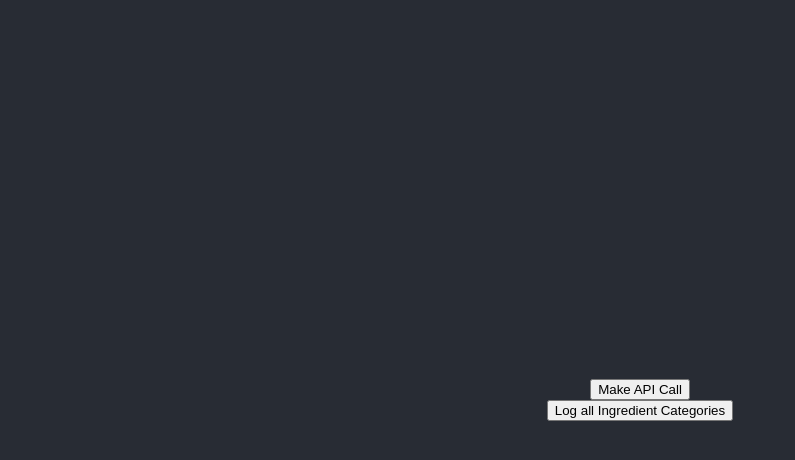
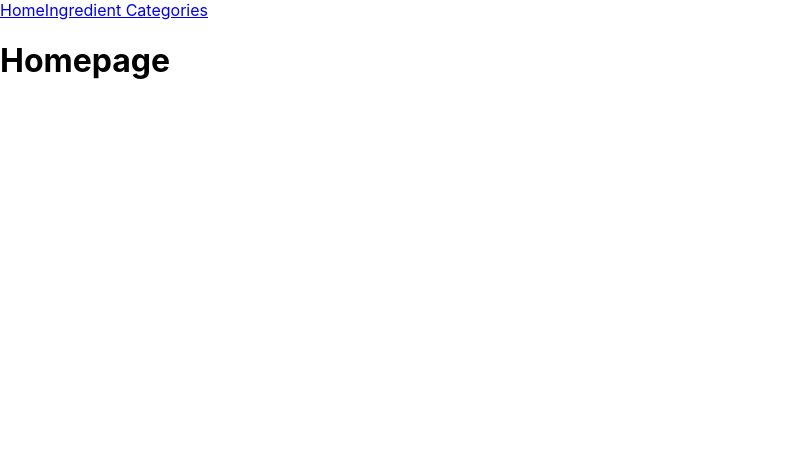
Before and after one commit to BrandonLysholm/recipe_website, a React (Create React App) app in the folder client/: page / in a window 1280 px wide. Shown: the top 460 px of the page, without its empty margins (0-795 px from the left). Built offline with nearby package versions, Linux system fonts and the light colour scheme.

Commit message:
Got router setup to have two pages, and added react-bootstrap to handle navbar -Brandon

```diff
--- a/client/package.json
+++ b/client/package.json
@@ -9,8 +9,12 @@
     "@testing-library/user-event": "^13.5.0",
     "axios": "^1.8.4",
     "react": "^19.1.0",
+    "react-bootstrap": "^2.10.9",
     "react-dom": "^19.1.0",
+    "react-icons": "^5.5.0",
+    "react-router-dom": "^7.5.0",
     "react-scripts": "5.0.1",
+    "styled-components": "^6.1.17",
     "web-vitals": "^2.1.4"
   },
   "scripts": {
--- a/client/src/App.js
+++ b/client/src/App.js
@@ -1,32 +1,56 @@
-import logo from './logo.svg';
-import axios from 'axios';
-import './App.css';
+// https://www.geeksforgeeks.org/how-to-create-a-multi-page-website-using-react-js/
+
+// import logo from './logo.svg';
+import React from 'react';
+import {
+    BrowserRouter as Router,
+    Routes,
+    Route
+} from 'react-router-dom';
+import Home from './pages';
+import IngredientCategories from './pages/ingredientCategories';
+import myNav from "./components/navbar";
+
+
+
+
+
+// import axios from 'axios';
+// import './App.css';
 
 const URL = 'http://localhost:8080';
 
-const apiCall = () => {
-  axios.get(URL).then((data)=>{
-    console.log(data);
-  })
-}
-
-const apiAdvanceCall = () => {
-    axios.get(URL+'/ingredientCategory').then((data)=>{
-        console.log(data.data);
-        for (let ingredient in data.data){
-            console.log(ingredient + '\n');
-        }
-    })
-}
+// const apiCall = () => {
+//   axios.get(URL).then((data)=>{
+//     console.log(data);
+//   })
+// }
+//
+// const apiAdvanceCall = () => {
+//     axios.get(URL+'/ingredientCategory').then((data)=>{
+//         console.log(data.data);
+//         for (let ingredient in data.data){
+//             console.log(ingredient + '\n');
+//         }
+//     })
+// }
 
 function App() {
   return (
-    <div className="App">
-      <header className="App-header">
-        <button onClick={apiCall}>Make API Call</button>
-        <button onClick={apiAdvanceCall}>Log all Ingredient Categories</button>
-      </header>
-    </div>
+
+      <Router>
+          <link
+              rel="stylesheet"
+              href="https://cdn.jsdelivr.net/npm/bootstrap@5.3.5/dist/css/bootstrap.min.css"
+              integrity="sha384-SgOJa3DmI69IUzQ2PVdRZhwQ+dy64/BUtbMJw1MZ8t5HZApcHrRKUc4W0kG879m7"
+              crossOrigin="anonymous"
+          />
+          {myNav()}
+          <Routes>
+              <Route exact path="/" element={<Home/>}/>
+              <Route path="/ingredientCategories" element={<IngredientCategories/>}/>
+          </Routes>
+      </Router>
   );
 }
 
--- /dev/null
+++ b/client/src/components/navbar.js
@@ -0,0 +1,21 @@
+import Container from 'react-bootstrap/Container';
+import Nav from 'react-bootstrap/Nav';
+import Navbar from 'react-bootstrap/Navbar';
+// import NavDropdown from 'react-bootstrap/NavDropdown';
+
+function myNav() {
+    return (
+        <Navbar expand="lg" className="bg-body-tertiary">
+            <Container>
+                <Navbar.Collapse id="basic-navbar-nav">
+                    <Nav className="me-auto">
+                        <Nav.Link href="/">Home</Nav.Link>
+                        <Nav.Link href="/ingredientCategories">Ingredient Categories</Nav.Link>
+                    </Nav>
+                </Navbar.Collapse>
+            </Container>
+        </Navbar>
+    );
+}
+
+export default myNav;
--- /dev/null
+++ b/client/src/pages/index.js
@@ -0,0 +1,13 @@
+import React from "react";
+// import myNav from '../components/navbar';
+
+const Home = () => {
+    return (
+        <div>
+            {/*{myNav()}*/}
+            <h1>Homepage</h1>
+        </div>
+    );
+};
+
+export default Home;
--- /dev/null
+++ b/client/src/pages/ingredientCategories.js
@@ -0,0 +1,13 @@
+import React from "react";
+
+const IngredientCategories = () => {
+    return (
+        <div>
+            <h1>
+                Page for Ingredient Categories
+            </h1>
+        </div>
+    );
+};
+
+export default IngredientCategories;
```
Also changed, not shown: 1 other file (tests, documents, lock files or other folders).
